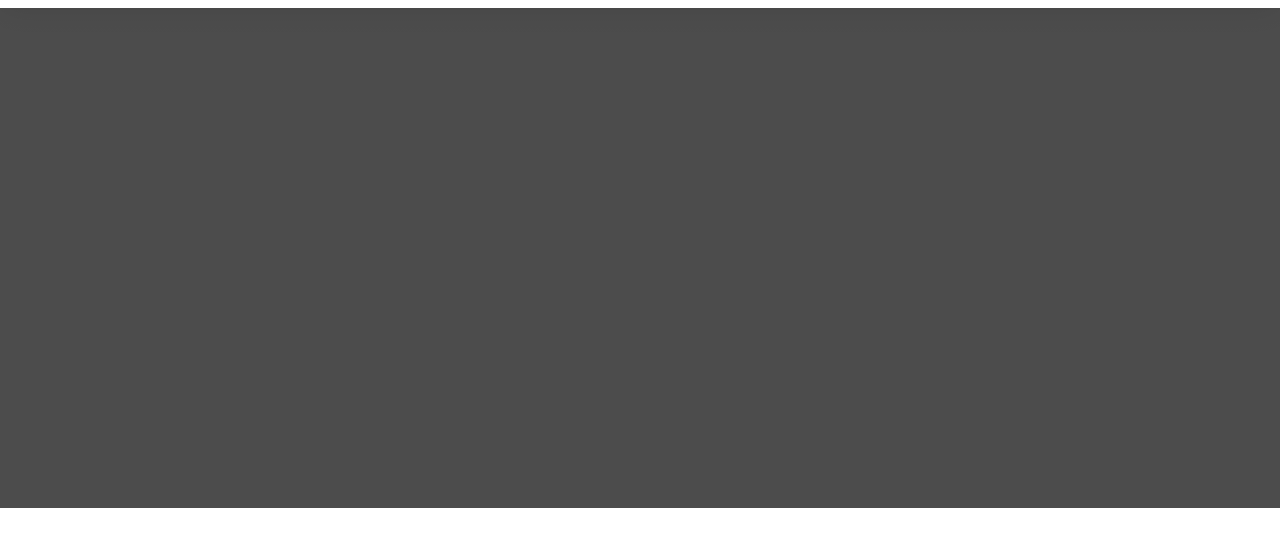
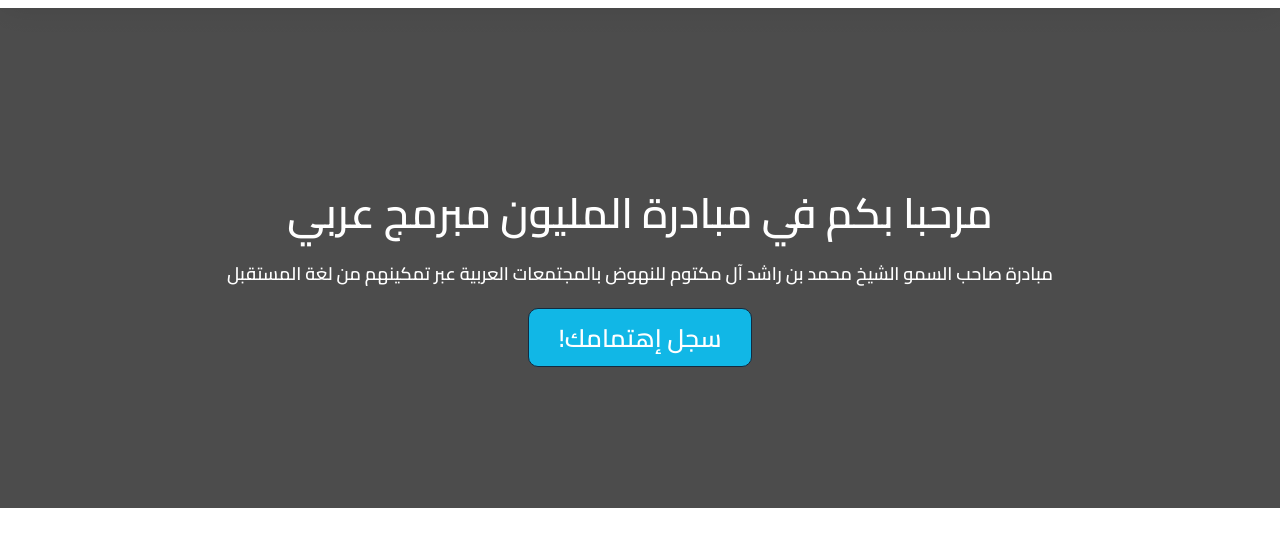
Before and after one commit to alMohamady/Udacity-homepage-interface, a plain HTML site: page index.html in a window 1280 px wide. Shown: the part 54-600 px from the top of the page. Drawn offline with Linux system fonts and the light colour scheme.

Commit message:
COMPLETE THE BANNER CONTANER

```diff
--- a/css/app.css
+++ b/css/app.css
@@ -83,4 +83,33 @@ body{
     background-position: center;
     background-repeat: no-repeat;
     background-size: cover;
+    text-align: center;
 }
+.container{
+    max-width: 1170px;
+    margin: 0 auto;
+    padding: 0px 15px;
+    box-sizing: border-box;
+    overflow: auto;
+}
+.banner h1{
+    color: #fff;
+    font-size: 42px;
+    margin: 165px auto 5px;
+}
+.banner h3{
+    color: #fff;
+    font-size: 18px;
+    margin-top: 0px;
+}
+.banner .join-us{
+    display: inline-block;
+    color: #fff;
+    font-size: 25px;
+    background: #11b7e6;
+    border: 1px solid #122b40;
+    text-decoration: none;
+    padding: 5px 30px;
+    border-radius: 10px;
+    direction: rtl;
+}
--- a/index.html
+++ b/index.html
@@ -31,7 +31,13 @@
         </div>
       </div>
       <div class="banner">
-
+        <div class="container">
+          <h1>مرحبا بكم في مبادرة المليون مبرمج عربي</h1>
+          <h3>مبادرة صاحب السمو الشيخ محمد بن راشد آل مكتوم للنهوض بالمجتمعات العربية عبر تمكينهم من لغة المستقبل</h3>
+          <div>
+            <a href="#" class="join-us">سجل إهتمامك!</a>
+          </div>
+        </div>
       </div>
     </body>
 </html>
```
